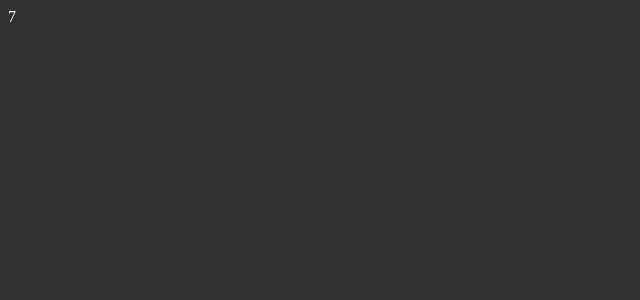
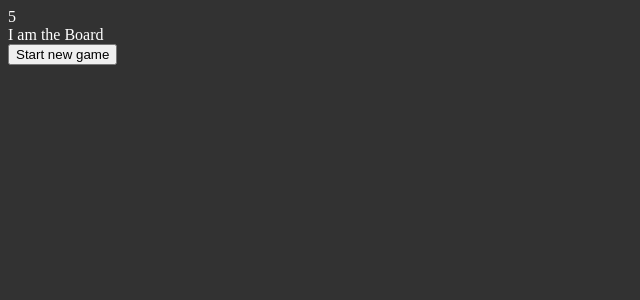
Before and after one commit to Treetion/Snake, a React app: page / in a window 1280 px wide. Shown: the top 300 px of the page, without its empty margins (0-640 px from the left). Built offline with nearby package versions, Linux system fonts and the light colour scheme.

Commit message:
Added boilerplate code to components

```diff
--- a/src/App.js
+++ b/src/App.js
@@ -2,6 +2,9 @@ import React from "react";
 import { useEffect, useReducer } from "react";
 import "./styles/app.css";
 import stateReducer from "./utils/dispatch.js";
+import Board from "./components/board/board.js";
+import Header from "./components/Header.js";
+import StartButton from "./components/startButton.js";
 
 const App = () => {
   const [state, dispatch] = useReducer(stateReducer, {
@@ -27,7 +30,13 @@ const App = () => {
     return () => clearTimeout(timerId);
   }, [state.timer, state.running]);
 
-  return <div className="container"> {state.timer} </div>;
+  return (
+    <div className="container">
+      <Header state={state} dispatch={dispatch} />
+      <Board state={state} dispatch={dispatch} />
+      <StartButton state={state} dispatch={dispatch} />
+    </div>
+  );
 };
 
 export default App;
--- a/src/components/Board/Board.js
+++ b/src/components/Board/Board.js
@@ -1,5 +1,8 @@
 import React from "react";
+import "../../styles/Board.css";
 
-const Board = ({ state, dispatch }) => {};
+const Board = ({ state, dispatch }) => {
+  return <div>I am the Board</div>;
+};
 
 export default Board;
--- a/src/components/header.js
+++ b/src/components/header.js
@@ -0,0 +1,7 @@
+import React from "react";
+
+const Header = ({ state, dispatch }) => {
+  return <div>{state.timer}</div>;
+};
+
+export default Header;
```
Also changed, not shown: src/styles/Board.css (added).
